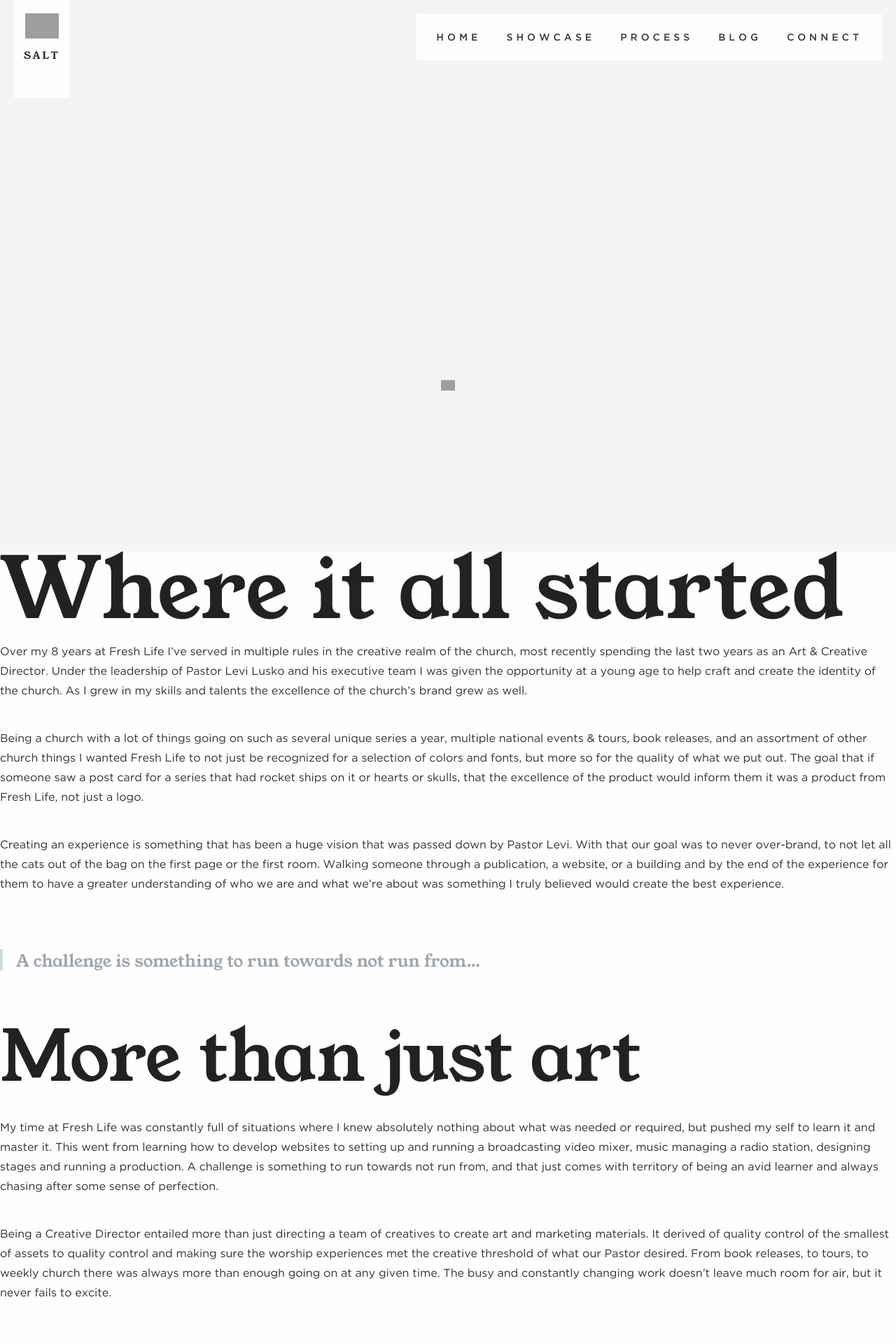
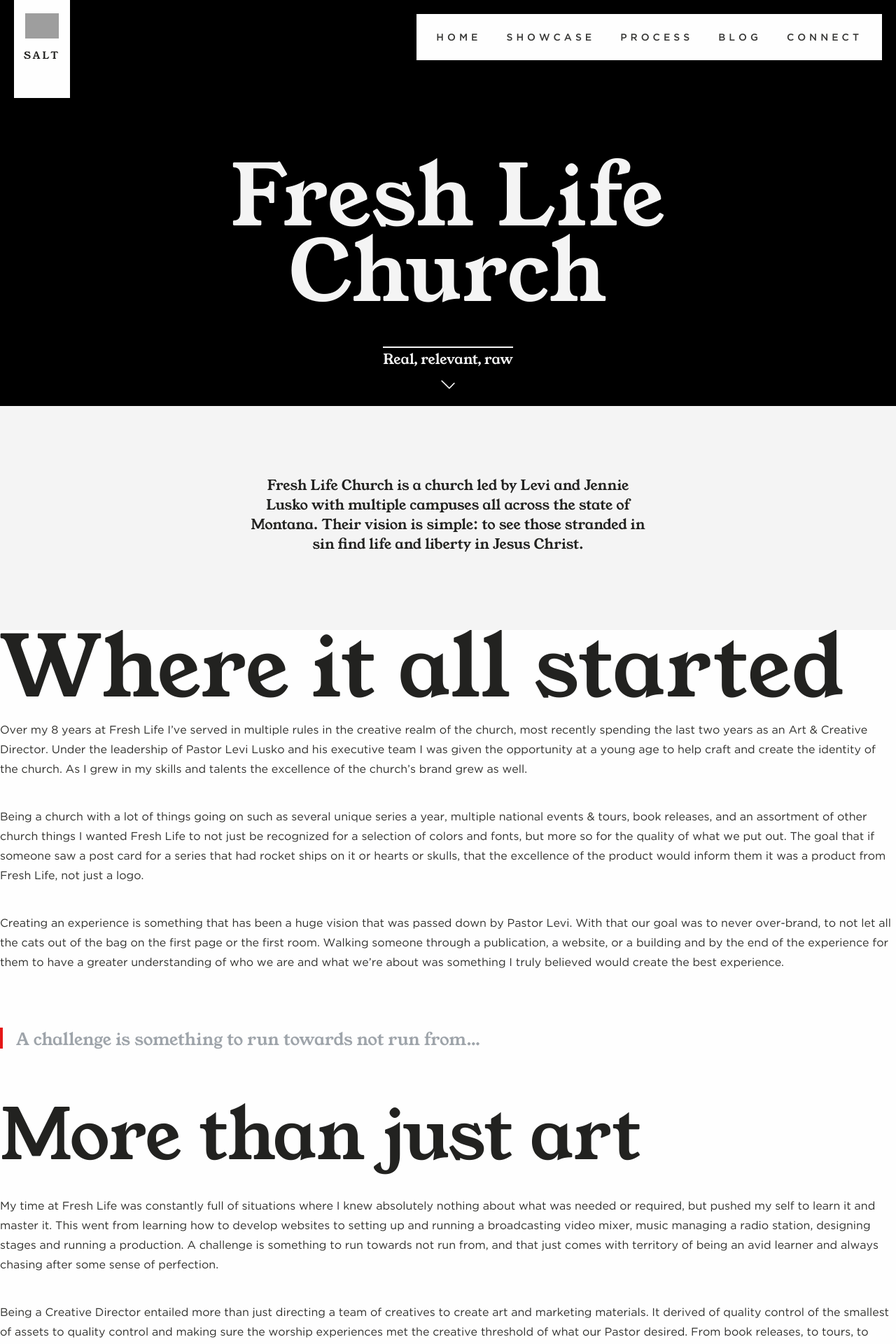
Before and after one commit to devanflaherty/jekyll-salt, a Jekyll site: the page built from _work/20160910-fresh-life.md, in a window 1280 px wide. Shown: the top 1920 px of the page at 70% size. Built offline with Jekyll 4.4.1, drawn with Linux system fonts in a browser that asks for light colours; nearby versions of some CDN libraries; some of the changed text lies outside the part shown; grey boxes are pictures that could not be loaded.

Commit message:
More collection tweaks | New about image

```diff
--- a/_includes/content/showcase-list.html
+++ b/_includes/content/showcase-list.html
@@ -4,11 +4,13 @@
   {% assign pLimit = 9 %}
 {% endif %}
 
-{% assign featured = site.work | where:"feature","true" %}
+{% assign featured = site.work | where:"feature", "true" | first %}
 {% assign fSize = featured | size %}
 {% assign list = site.work | where:"feature","false" %}
 {% assign lSize = list | size %}
 {% assign size = fSize | plus: lSize %}
+{% assign homeList = site.work | sort: 'date' | reverse %}
+
 
 <section>
   <ul id="showcaseList" class="flex expanded">
@@ -37,7 +39,7 @@
     {% endif %}
 
     {% if page.title == "Home" %}
-      {% for item in site.work limit:3 %}
+      {% for item in homeList limit:3 %}
         {% include content/showcase-tile.html %}
       {% endfor %}
     {% endif %}
--- a/_work/20160910-fresh-life.md
+++ b/_work/20160910-fresh-life.md
@@ -2,24 +2,23 @@
 title: Fresh Life Church
 slug: fresh-life-church
 published: true
-
 subtitle  : Real, relevant, raw
 type      : Creative Director
-excerpt   : Fresh Life Church is a church led by Levi and Jennie Lusko with multiple campuses all across the state of Montana. Their vision is simple: to see those stranded in sin find life and liberty in Jesus Christ.
+excerpt   : "Fresh Life Church is a church led by Levi and Jennie Lusko with multiple campuses all across the state of Montana. Their vision is simple: to see those stranded in sin find life and liberty in Jesus Christ."
 feature  : false
 team:
- - name: Devan Flaherty
-   position: Creative Lead
--  name: Levi Lusko
-   position: Senior Pastor
--  name: Devan Flaherty
-   position: Creative Director
--  name: John Mark Creamer
-   position: Project Manager
--  name: Elisha Guido
-   position: Lead Designer
--  name: Tyler Bodway
-   position: Web Developer"
+- name: Devan Flaherty
+  position: Creative Lead
+- name: Levi Lusko
+  position: Senior Pastor
+- name: Devan Flaherty
+  position: Creative Director
+- name: John Mark Creamer
+  position: Project Manager
+- name: Elisha Guido
+  position: Lead Designer
+- name: Tyler Bodway
+  position: Web Developer"
 scope     :
 - label: "Creative Direction"
 - label: "Art Direction"
@@ -31,7 +30,6 @@
 backgroundColor : "#242424"
 contrast : true
 ---
-
 ## Where it all started
 Over my 8 years at Fresh Life I've served in multiple rules in the creative realm of the church, most recently spending the last two years as an Art & Creative Director. Under the leadership of Pastor Levi Lusko and his executive team I was given the opportunity at a young age to help craft and create the identity of the church. As I grew in my skills and talents the excellence of the church's brand grew as well.
 
--- a/assets/css/styles.css
+++ b/assets/css/styles.css
@@ -1813,7 +1813,7 @@
   border-color: #f4f4f4 !important; }
 
 .contrast-text .go-down .go-down-icon {
-  background-image: url(/images/down-white.png) !important; }
+  background-image: url(/assets/images/down-white.png) !important; }
 
 /************************
 
@@ -2173,7 +2173,7 @@
       right: 0;
       margin: 0 auto;
       display: block;
-      background-image: url(/images/down.png);
+      background-image: url(/assets/images/down.png);
       background-size: 100% auto;
       background-position: left;
       background-repeat: no-repeat;
--- a/assets/js/app.js
+++ b/assets/js/app.js
@@ -351,7 +351,7 @@
 
   // Instagram
   var tween_instagram = new TimelineMax()
-  .staggerFromTo('.social-list div', 2, {
+  .staggerFromTo('.sl-pop div', 2, {
     transform: 'translate(0px, 100px)'
   }, {
     transform: 'translate(0px, 0px)'
--- a/build/scss/_main.scss
+++ b/build/scss/_main.scss
@@ -55,7 +55,7 @@
   }
   .go-down {
     .go-down-icon {
-      background-image: url(/images/down-white.png)!important;
+      background-image: url(/assets/images/down-white.png)!important;
     }
   }
 }
--- a/build/scss/template/_header.scss
+++ b/build/scss/template/_header.scss
@@ -176,7 +176,7 @@
       left: 0; right: 0;
       margin: 0 auto;
       display: block;
-      background-image: url(/images/down.png);
+      background-image: url(/assets/images/down.png);
       background-size: 100% auto;
       background-position: left;
       background-repeat: no-repeat;
--- a/process/index.html
+++ b/process/index.html
@@ -112,9 +112,9 @@
 
   <div class="row align-middle align-center" style="padding-top: 30px">
     <div class="small-11 medium-5 columns">
-      <img class="scale bio" src="{{ site.assetUrl }}/images/me-tunnel.jpg" alt="Salt Agency : Devan Flaherty Photograph"/>
+      <img class="scale bio" src="{{ site.assetUrl }}/images/fam.jpg" alt="Salt Agency : Devan Flaherty Photograph"/>
     </div>
-    <div class="small-11 medium-6 columns" style="padding-top: 30px;">
+    <div class="small-11 medium-6 columns">
       <h3>Devan Flaherty</h3>
       <span>Owner / Creative Director</span>
       <p style="margin-top: 15px; margin-bottom: 0;">Devan has been in the creative fields for the past decade. He has experience in graphic design, front-end web development, and creative direction. Devan spent the last 3 years as the Creative Director for <a href="http://freshlifechurch.com" target="_blank">Fresh Life Church</a> where he lead a team of 11 full time employees.</p>
```
Also changed, not shown: assets/css/styles.min.css, assets/js/app.min.js.
